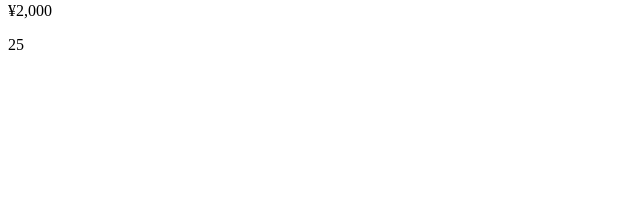
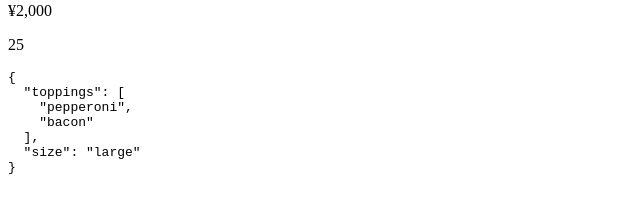
Before and after one commit to Combatd/basicsZTM, an Angular app: page / in a window 1280 px wide. Shown: the part 444-656 px from the top of the page, without its empty margins (0-640 px from the left). Built offline with nearby package versions, Linux system fonts and the light colour scheme.

Commit message:
Display JSON on AppComponent

```diff
--- a/src/app/app.component.html
+++ b/src/app/app.component.html
@@ -10,3 +10,4 @@
 <p>{{ currentDate | date: 'MMMM d' }}</p>
 <p>{{ cost | currency: 'JPY' }}</p>
 <p>{{ temperature | number: '1.0-0' }}</p>
+<pre>{{ pizza | json }}</pre>
--- a/src/app/app.component.ts
+++ b/src/app/app.component.ts
@@ -28,6 +28,10 @@ export class AppComponent {
   currentDate = new Date();
   cost = 2000;
   temperature = 25.3;
+  pizza = {
+    toppings: ['pepperoni', 'bacon'],
+    size: 'large'
+  };
 
   getName() {
     return this.name;
```
